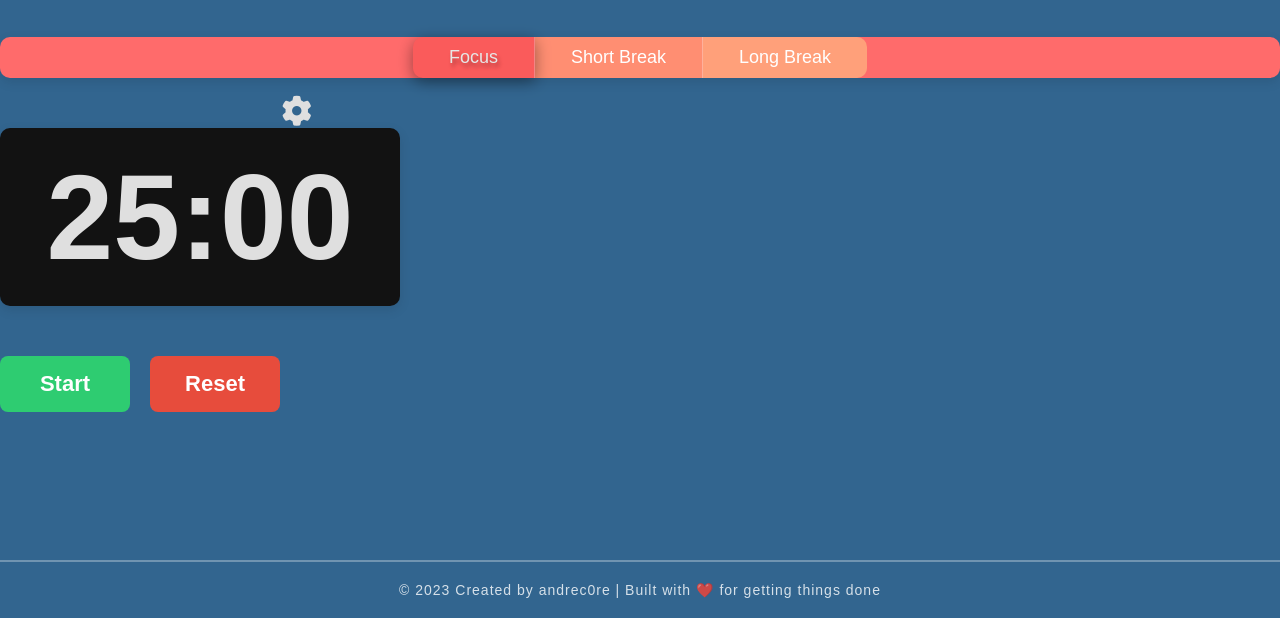
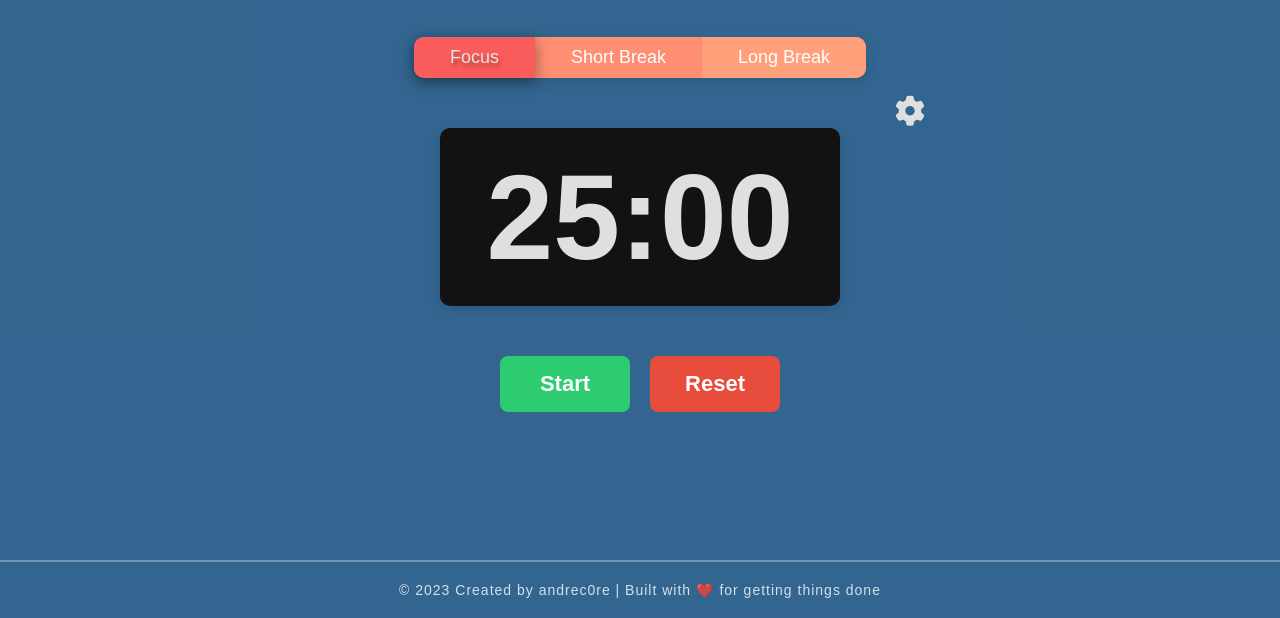
Before and after one commit to andrec0re/pomodoro-timer, a plain HTML site: page index.html in a window 1280 px wide. Shown: the part 182-800 px from the top of the page. Drawn offline with Linux system fonts and the light colour scheme.

Commit message:
Fix active button state coverage issue

```diff
--- a/style.css
+++ b/style.css
@@ -6,7 +6,7 @@ body {
     font-family: Arial, sans-serif;
     display: flex;
     flex-direction: column;
-    align-items: strech;
+    align-items: center;
     min-height: 100vh;
     margin: 0;
     padding: 0;
@@ -84,8 +84,8 @@ body {
     border-bottom-right-radius: 10px;
 }
 
-.mode-btn:not(:last-child) {
-    border-right: 1px solid rgba(255, 255, 255, 0.3);
+.mode-btn{
+    cursor: pointer;
 }
 
 .mode-btn:hover,
@@ -94,6 +94,31 @@ body {
     filter: brightness(0.9) saturate(1.2);
     box-shadow: 0 4px 15px rgba(0, 0, 0, 0.4);
     text-shadow: 2px 4px 4px rgba(0, 0, 0, 0.3);
+}
+
+#focus-btn.active::before,
+#short-break-btn.active::before,
+#long-break-btn.active::before {
+    content: '';
+    position: absolute;
+    top: 0 !important;
+    left: 0;
+    right: 0;
+    bottom: 0;
+}
+
+#focus-btn.active::before {
+    border-top-left-radius: 10px;
+    border-bottom-left-radius: 10px;
+}
+
+#short-break-btn.active::before {
+    border-radius: 0;
+}
+
+#long-break-btn.active::before {
+    border-top-right-radius: 10px;
+    border-bottom-right-radius: 10px;
 }
 
 .timer-display {
@@ -172,6 +197,7 @@ body {
     padding: 8px;
     transition: all 0.3s ease;
     color: #dfdfdf;
+    cursor: pointer;
 }
 
 @media (max-width: 768px) {
```
